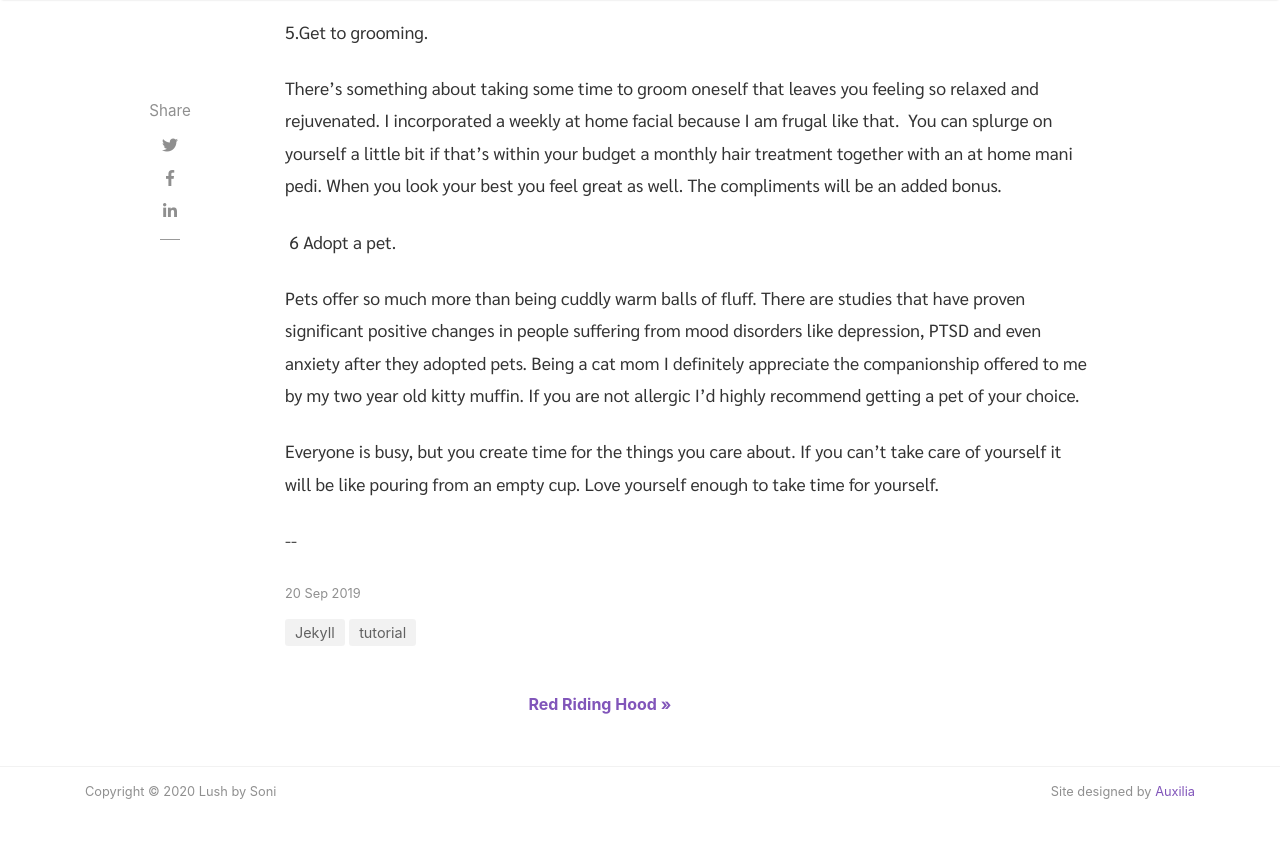
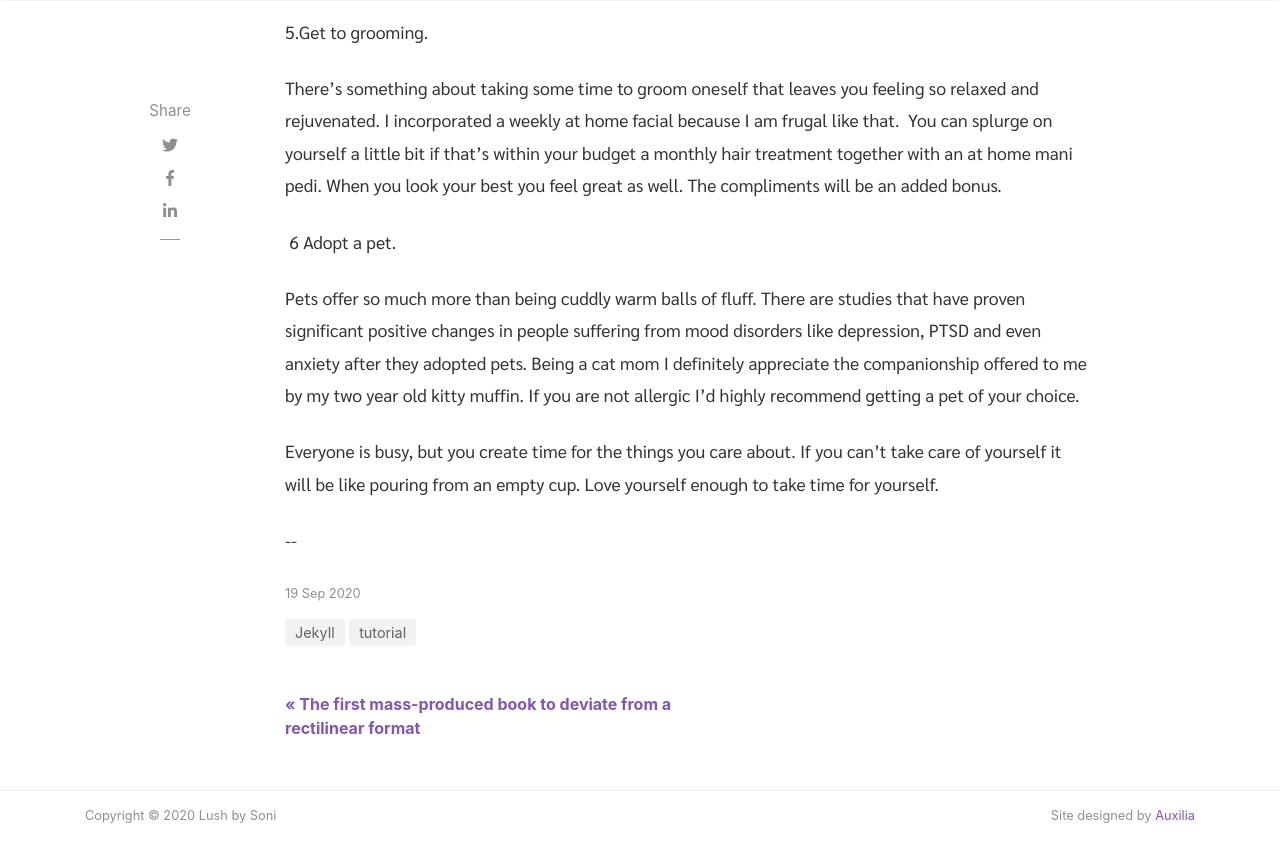
Before and after one commit to lushbysoni/blog, a Jekyll site: the page built from _posts/2020-09-19-self-care-6-ways-to-love-yourslf-a-little-more-.md, in a window 1280 px wide and 900 px high, scrolled down 2411 px. Shown: the top 862 px of the window. Built offline with Jekyll 4.4.1, drawn with Linux system fonts in a browser that asks for light colours; nearby versions of some CDN libraries.

Commit message:
Updated 2 files via CloudCannon

```diff
--- a/_posts/2019-09-20-self-care-6-ways-to-love-yourslf-a-little-more-.md
+++ b/_posts/2020-09-19-self-care-6-ways-to-love-yourslf-a-little-more-.md
@@ -1,6 +1,6 @@
 ---
 title: SELF CARE; 6 WAYS TO LOVE YOURSLF A LITTLE MORE.
-date: 2019-09-20 00:00:00
+date: 2020-09-19 00:00:00
 categories:
   - Jekyll
   - tutorial
```
